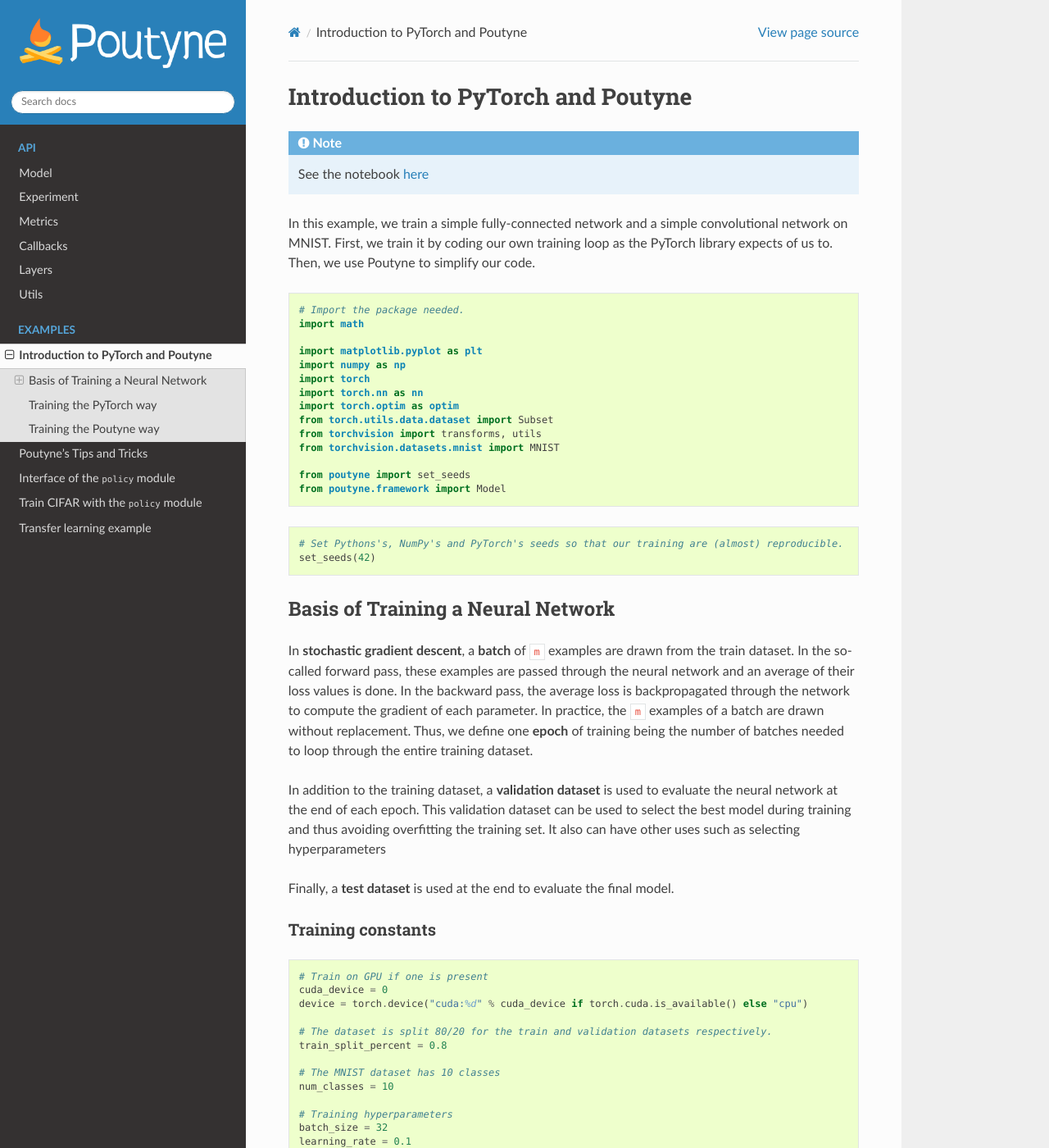
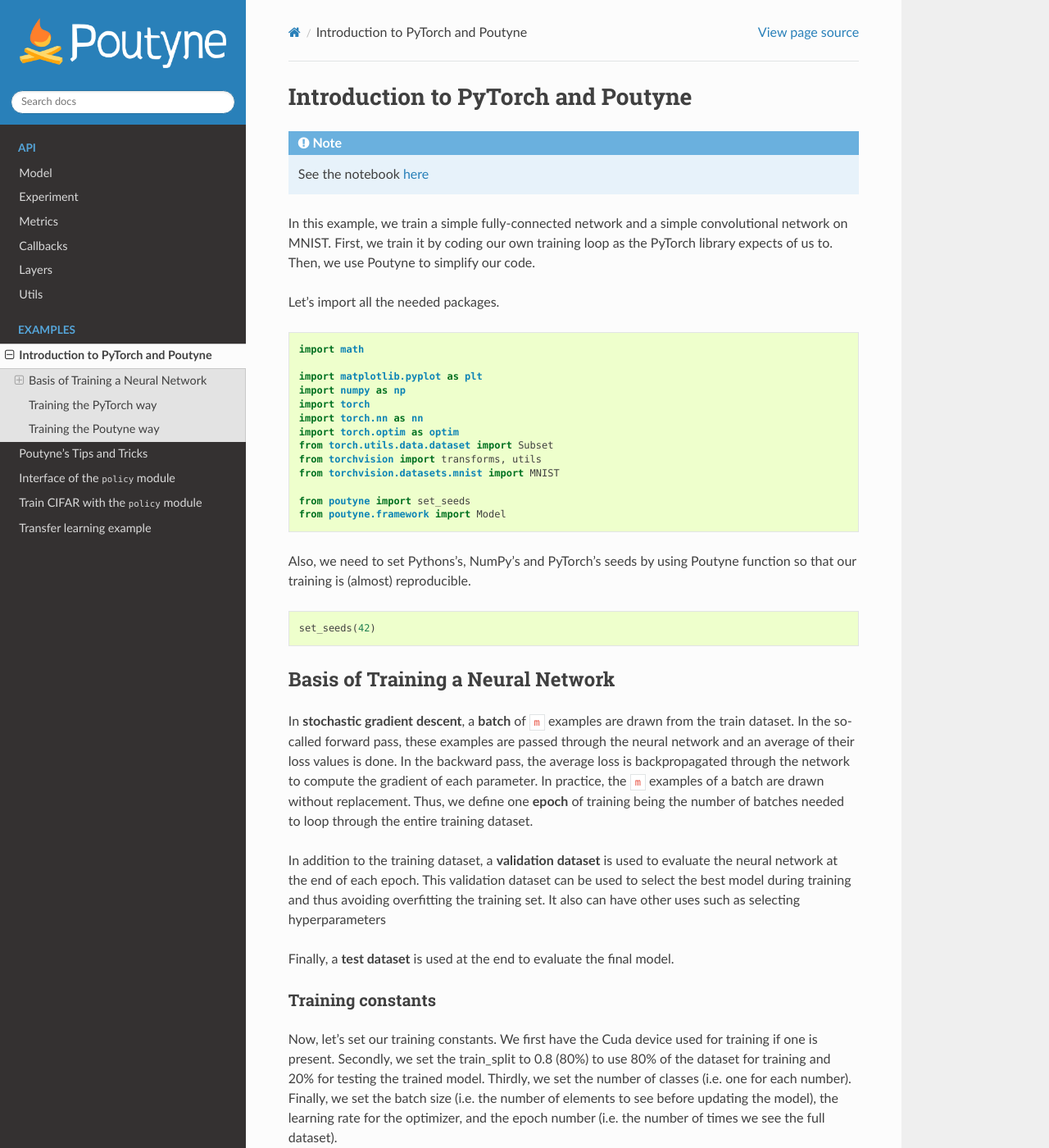
Before and after one commit to GRAAL-Research/poutyne, a Sphinx documentation site: the page built from docs/source/examples/introduction.rst, in a window 1280 px wide and 1400 px high. Shown: the whole window at 82% size. Built offline with Sphinx 7.4.7 and the Read the Docs theme 2.0.0, drawn with Linux system fonts in a browser that asks for light colours; the version number could not be read and is left out; some of the changed text lies outside the part shown.

Commit message:
more clarity without comment but text in notebook and doc

```diff
--- a/docs/source/examples/introduction.rst
+++ b/docs/source/examples/introduction.rst
@@ -8,9 +8,10 @@
 
 In this example, we train a simple fully-connected network and a simple convolutional network on MNIST. First, we train it by coding our own training loop as the PyTorch library expects of us to. Then, we use Poutyne to simplify our code.
 
+Let's import all the needed packages.
+
 .. code-block:: python
 
-    # Import the package needed.
     import math
 
     import matplotlib.pyplot as plt
@@ -25,9 +26,11 @@
     from poutyne import set_seeds
     from poutyne.framework import Model
 
+
+Also, we need to set Pythons's, NumPy's and PyTorch's seeds by using Poutyne function so that our training is (almost) reproducible.
+
 .. code-block:: python
 
-    # Set Pythons's, NumPy's and PyTorch's seeds so that our training are (almost) reproducible.
     set_seeds(42)
 
 Basis of Training a Neural Network
@@ -41,24 +44,20 @@
 
 Training constants
 ------------------
+Now, let's set our training constants. We first have the Cuda device used for training if one is present. Secondly, we set the train_split to 0.8 (80%) to use 80% of the dataset for training and 20% for testing the trained model. Thirdly, we set the number of classes (i.e. one for each number). Finally, we set the batch size (i.e. the number of elements to see before updating the model), the learning rate for the optimizer, and the epoch number (i.e. the number of times we see the full dataset).
 
 .. code-block:: python
 
-    # Train on GPU if one is present
     cuda_device = 0
     device = torch.device("cuda:%d" % cuda_device if torch.cuda.is_available() else "cpu")
 
-    # The dataset is split 80/20 for the train and validation datasets respectively.
     train_split_percent = 0.8
 
-    # The MNIST dataset has 10 classes
     num_classes = 10
 
-    # Training hyperparameters
     batch_size = 32
     learning_rate = 0.1
     num_epochs = 5
-
 
 Loading the MNIST dataset
 -------------------------
@@ -89,22 +88,22 @@
     loaders = train_loader, valid_loader, test_loader
 
 
-Let's take a look at some examples of the dataset.
+Let's look at some examples of the dataset by looking at the first batch in our train DataLoader and formatting it into a grid and plotting it.
 
 .. code-block:: python
 
-    # Get the first batch in our train DataLoader and
-    # format it in grid.
     inputs = next(iter(train_loader))[0]
     input_grid = utils.make_grid(inputs)
 
-    # Plot the images.
     fig = plt.figure(figsize=(10, 10))
     inp = input_grid.numpy().transpose((1, 2, 0))
     plt.imshow(inp)
     plt.show()
 
 
+Here the resulting image
+
+.. image:: /_static/img/mnist_data_sneak_peak.png
 
 Neural Network Architectures
 ----------------------------
--- a/docs/source/examples/policy_interface.rst
+++ b/docs/source/examples/policy_interface.rst
@@ -11,11 +11,6 @@
 
 The ``policy`` modules give you fine-grained control over the training process.
 This example demonstrates how the ``policy`` module works and how you can create your own policies.
-
-.. code-block:: python
-
-    import matplotlib.pyplot as plt
-
 
 Parameter Spaces and Phases
 ---------------------------
```
Also changed, not shown: other parts of docs/source/examples/policy_interface.rst (+1 -0 lines), docs/source/examples/tips_and_tricks.rst (+21 -12 lines), docs/source/examples/train_with_policy_module.rst (+9 -12 lines), docs/source/examples/transfert_learning.rst (+13 -9 lines), docs/source/_static/img/mnist_data_sneak_peak.png (added), 5 other files.
